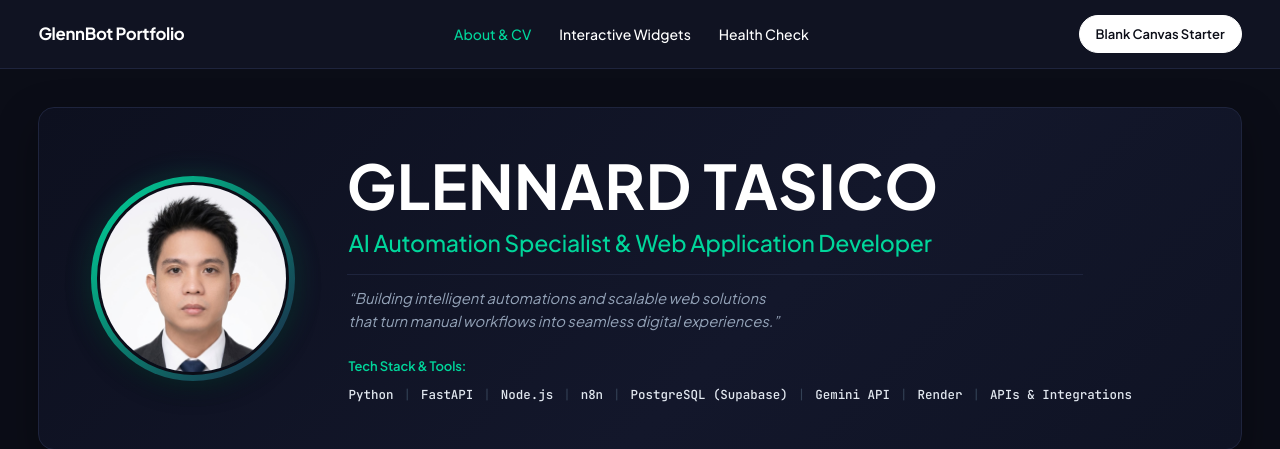
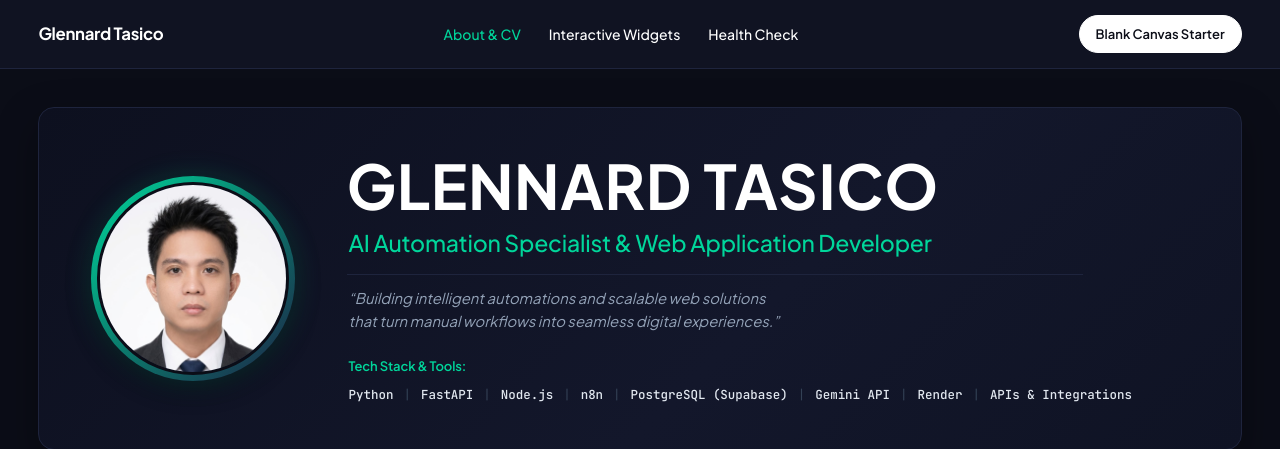
Before and after one commit to glennardtasicova-byte/Glennard-Tasico, a FastAPI app: page / in a window 1280 px wide. Shown: the top 449 px of the page. Run offline with FastAPI, Linux system fonts and the light colour scheme.

Commit message:
refactor: update branding and remove unused deps
Update header brand title to "Glennard Tasico" and remove redundant requirements.txt dependencies.

```diff
--- a/requirements.txt
+++ /dev/null
@@ -1,5 +0,0 @@
-fastapi>=0.110.0
-uvicorn[standard]>=0.29.0
-jinja2>=3.1.3
-httpx>=0.27.0
-python-dotenv>=1.0.1
--- a/templates/index.html
+++ b/templates/index.html
@@ -20,7 +20,7 @@
   <!-- Top Bar Navigation -->
   <header class="site-header">
     <div class="container header-inner">
-      <a href="/" class="brand-title">GlennBot Portfolio</a>
+      <a href="/" class="brand-title">Glennard Tasico</a>
       <nav class="site-nav" aria-label="Primary Navigation">
         <a href="#about-cv" class="nav-link">About &amp; CV</a>
         <a href="#interactive-widgets" class="nav-link">Interactive Widgets</a>
```
